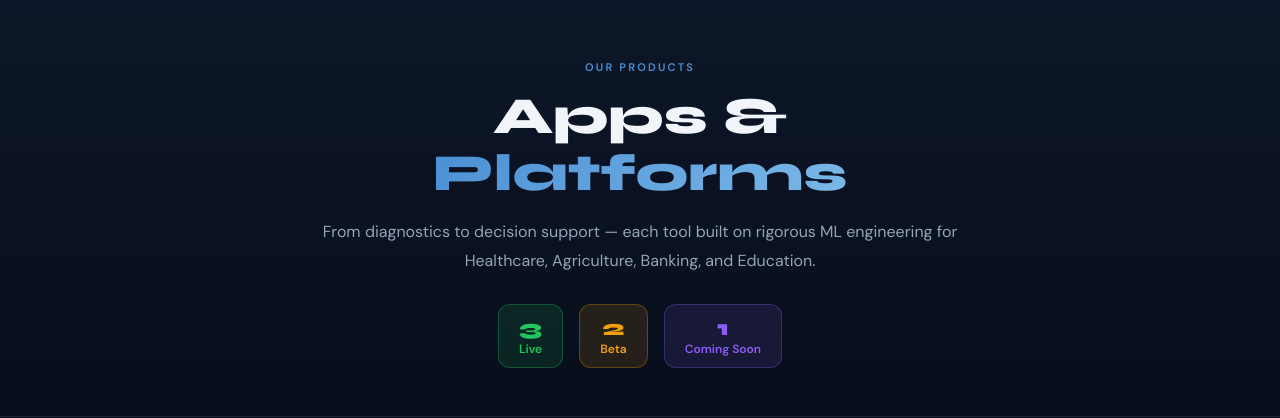
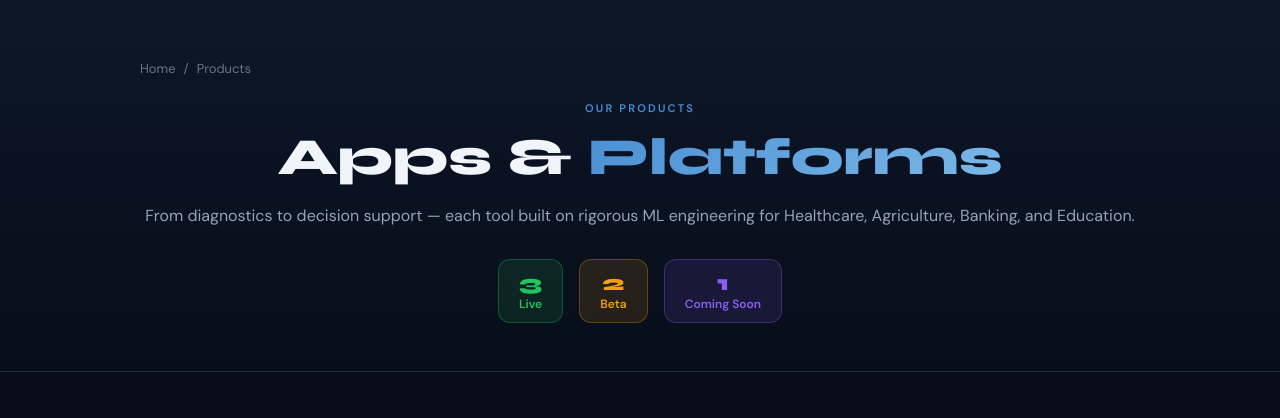
Before and after one commit to adejumobioluwafemi/dftlabs-website, a React (Vite) app: page /products in a window 1280 px wide. Shown: the top 418 px of the page. Built offline with nearby package versions, Linux system fonts and the light colour scheme; no server answers.

Commit message:
updated Hero

```diff
--- a/src/pages/ProductDetail.jsx
+++ b/src/pages/ProductDetail.jsx
@@ -132,7 +132,7 @@ export default function ProductDetail() {
                 borderBottom: "1px solid var(--border)",
                 padding: "52px 24px 44px",
             }}>
-                <div style={{ maxWidth: 900, margin: "0 auto" }}>
+                <div style={{ maxWidth: 1000, margin: "0 auto" }}>
                     {/* Breadcrumb */}
                     <div style={{ display: "flex", gap: 8, alignItems: "center", marginBottom: 24, fontSize: 13, color: "var(--text-faint)" }}>
                         <Link to="/" style={{ color: "var(--text-faint)", textDecoration: "none" }}
--- a/src/pages/ProductsPage.jsx
+++ b/src/pages/ProductsPage.jsx
@@ -2,7 +2,7 @@
 // Public products listing — fetches from API, falls back to static data
 // Cards link to /products/:slug for full detail page
 import { useState, useEffect } from "react";
-import { useNavigate } from "react-router-dom";
+import { useNavigate, Link } from "react-router-dom";
 import { APPS } from "../data/content";
 
 const API_BASE = import.meta.env.VITE_API_URL || "https://dftlabs-backend.onrender.com";
@@ -192,7 +192,20 @@ export default function ProductsPage() {
                 borderBottom: "1px solid var(--border)",
                 padding: "60px 24px 48px", textAlign: "center",
             }}>
-                <div style={{ maxWidth: 700, margin: "0 auto" }}>
+                <div style={{ maxWidth: 1000, margin: "0 auto" }}>
+                    <div style={{ display: "flex", gap: 8, alignItems: "center", marginBottom: 24, fontSize: 13, color: "var(--text-faint)" }}>
+                        <Link to="/" style={{ color: "var(--text-faint)", textDecoration: "none" }}
+                            onMouseEnter={e => e.target.style.color = "var(--blue)"}
+                            onMouseLeave={e => e.target.style.color = "var(--text-faint)"}>
+                            Home
+                        </Link>
+                        <span>/</span>
+                        <Link to="/products" style={{ color: "var(--text-faint)", textDecoration: "none" }}
+                            onMouseEnter={e => e.target.style.color = "var(--blue)"}
+                            onMouseLeave={e => e.target.style.color = "var(--text-faint)"}>
+                            Products
+                        </Link>
+                    </div>
                     <div style={{ fontSize: 11, fontWeight: 700, color: "var(--blue)", letterSpacing: "0.2em", textTransform: "uppercase", marginBottom: 14 }}>Our Products</div>
                     <h1 style={{ fontSize: "clamp(30px, 5vw, 52px)", fontWeight: 800, fontFamily: "var(--font-display)", color: "var(--text)", marginBottom: 16, lineHeight: 1.1 }}>
                         Apps &{" "}
```
